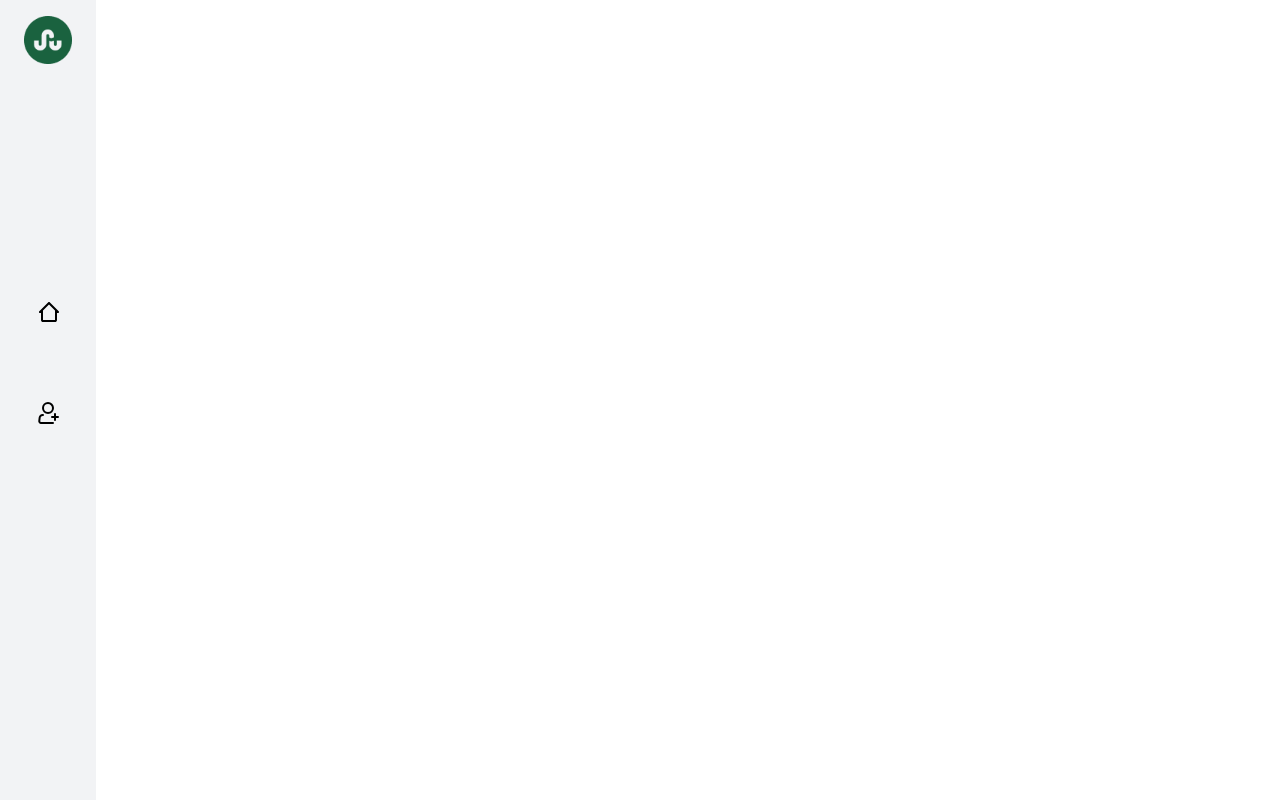
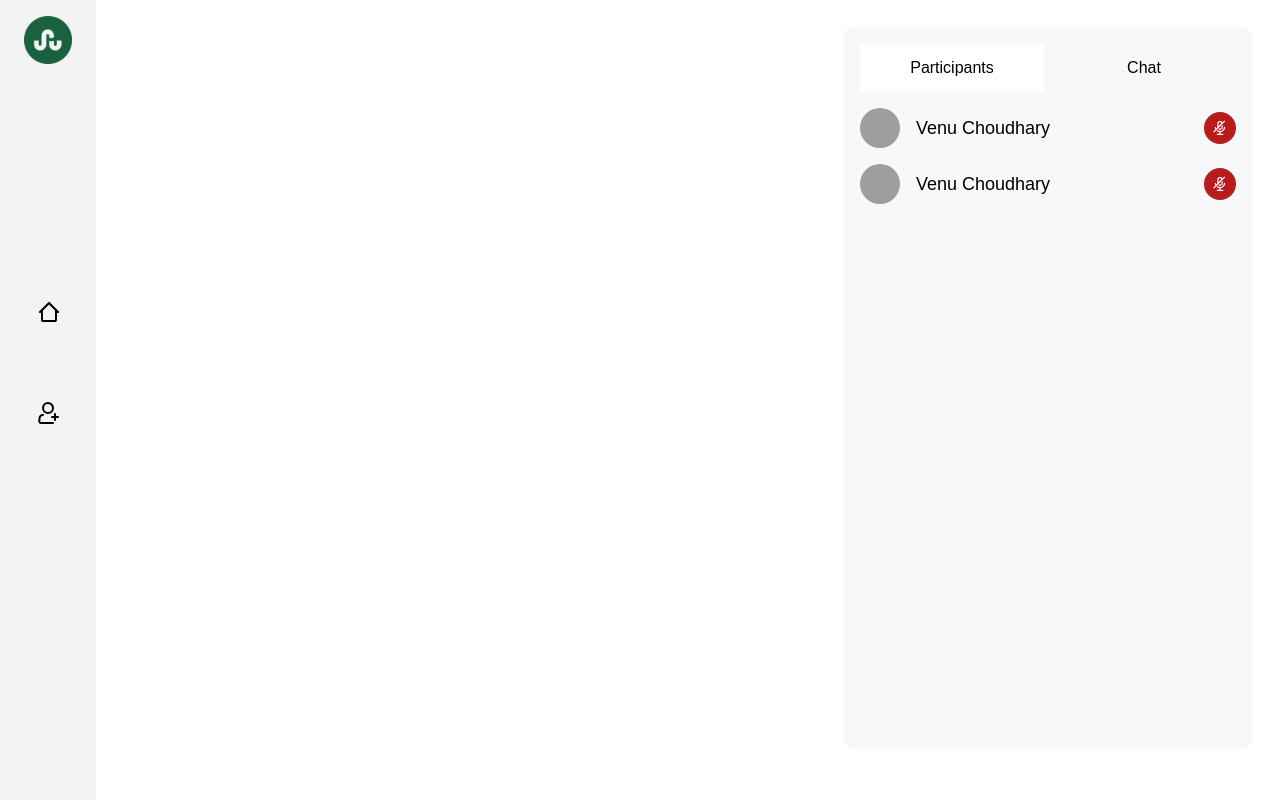
Before and after one commit to akk-kk/Raven, a React (Create React App) app in the folder client/: page /meet in a window 1280 px wide. Built offline with nearby package versions, Linux system fonts and the light colour scheme; grey boxes are pictures that could not be loaded.

Commit message:
[ADDED]Room UI update

```diff
--- a/client/src/_layout.js
+++ b/client/src/_layout.js
@@ -5,14 +5,13 @@ const GLOBAL_CONTEXT = React.createContext();
 
 
 export const Layout = ({ children }) => {
-  const [show, setShow] = React.useState(false);
-  const [content, setContent] = React.useState();
+
   const [user,setUser]=React.useState();
   return (
     <>
-      <GLOBAL_CONTEXT.Provider  value={{show,setShow,content,setContent,setUser,user}}>
-        <Modal content={content} setShow={setShow} show={show}/>
-        <div className="container font-poppins p-5">
+      <GLOBAL_CONTEXT.Provider  value={{setUser,user}}>
+
+        <div className=" font-poppins p-5">
           {children}
         </div>
       </GLOBAL_CONTEXT.Provider>
--- a/client/src/components/Navbar.js
+++ b/client/src/components/Navbar.js
@@ -1,13 +1,19 @@
-import React,{useContext} from 'react'
+import React,{useContext, useState} from 'react'
 import { GoogleLogin } from '@react-oauth/google';
 import GLOBAL_CONTEXT from '../_layout';
 import TextBox from '../components/TextBox';
 import { useForm } from '../utils';
+import Modal from './Modal';
 const Navbar = () => {
+    const [show, setShow] = React.useState(false);
+    const [content, setContent] = React.useState();
+    const {user,setUser} = useContext(GLOBAL_CONTEXT)
     const username=useForm("");
     const password=useForm("");
-    const {setContent, setShow ,user} = useContext(GLOBAL_CONTEXT)
-
+    const validate=(e)=>{
+        e.preventDefault();
+        console.log(username.val)
+    }
     const REGISTER = (<>
         <div className="flex items-center justify-center gap-4 flex-col">
             <GoogleLogin
@@ -27,11 +33,10 @@ const Navbar = () => {
             />
             <div className="text-lg">OR</div>
             <div className="flex w-full flex-col gap-2">
+            <TextBox placeholder={"username"} type="text" action={username.onChange} val={username.value}/>
 
-                <TextBox placeholder={"username"} action={username.onChange} />
-                <TextBox placeholder={"password"} action={password.onChange}/>
             </div>
-            <button className='text-white rounded bg-black text-lg  w-full h-12'>Sign Up</button>
+            <button onClick={validate} className='text-white rounded bg-black text-lg  w-full h-12'>Sign Up</button>
             <div className="text-sm"> Already have an account. <span className="cursor-pointer hover:underline" onClick={() => setContent(LOGIN)}>Log in</span>
             </div>
         </div>
@@ -58,7 +63,7 @@ const Navbar = () => {
                 <TextBox placeholder={"username"} />
                 <TextBox placeholder={"password"} />
             </div>
-            <button className='border-2 rounded bg-transparent border-black text-lg hover:bg-black hover:text-white  w-full h-12'>Log In</button>
+            <button onClick={validate} className='border-2 rounded bg-transparent border-black text-lg hover:bg-black hover:text-white  w-full h-12'>Log In</button>
             <div className="text-sm">Don't have an account? <span onClick={() => setContent(REGISTER)} className="cursor-pointer hover:underline">
                 Create one
             </span>
@@ -68,6 +73,7 @@ const Navbar = () => {
 
     return (
         <>
+         {show && <Modal content={content} setShow={setShow} show={show}/>}
             <div className="flex justify-between">
                 <div className="flex gap-2">
                     <img src='/assets/logo_icon.png' alt="icon" className='object-contain' />
--- a/client/src/components/TextBox.js
+++ b/client/src/components/TextBox.js
@@ -1,10 +1,11 @@
 import React from 'react'
 
-const TextBox = ({placeholder,action}) => {
+const TextBox = ({placeholder,action,type,val}) => {
+
   return (
     <>
     <div className="w-full">
-        <input onChange={action} className='w-full p-3 bg-gray-200/50 rounded-lg outline-none ' placeholder={placeholder} />
+        <input onChange={action} value={val}  type={type || "text"} className='w-full p-3 bg-gray-200/50 rounded-lg outline-none ' placeholder={placeholder} />
     </div>
     </>
   )
--- a/client/src/pages/index.js
+++ b/client/src/pages/index.js
@@ -50,8 +50,12 @@ useGoogleOneTapLogin({
         }
     }
 
+
     return (
         <>
+        <div className="container">
+
+
             <Navbar/>
             <section className='grid place-items-center grid-cols-12 min-h-[800px] gap-8'>
                 <div className="flex flex-col gap-12 col-span-5 ">
@@ -82,6 +86,7 @@ useGoogleOneTapLogin({
                 </div>
 
             </section>
+            </div>
         </>
     )
 }
--- a/client/src/pages/room.js
+++ b/client/src/pages/room.js
@@ -1,7 +1,9 @@
-import React, { useEffect } from 'react'
-import SiderBar from '../components/SiderBar'
+import React, { useEffect, useState } from "react";
+import SiderBar from "../components/SiderBar";
+import {Peer} from 'peerjs'
+const Room = () => {
+  const [activeTab, setActiveTab] = useState("Participants");
 
-const Room = () => {
 
 
 
@@ -9,19 +11,73 @@ const Room = () => {
 
   return (
     <>
-    <div className="flex gap-8">
+      <div className="flex gap-8">
+        <SiderBar />
+        <div className="grid grid-cols-6  w-screen p-2">
+          <div className="col-span-4">
+             <video />
 
-    <SiderBar/>
-     <div className="flex">
+          </div>
+          <div className="col-span-2 flex flex-col gap-4 bg-gray-200/30 rounded-lg h-[90vh] overflow-hidden p-4 ">
+            <div className="grid grid-cols-2  gap-2">
+              <div
+                onClick={() => setActiveTab("Participants")}
+                className={`${
+                  activeTab == "Participants" && "bg-white"
+                } p-3 cursor-pointer flex items-center justify-center rounded w-full h-12`}
+              >
+                Participants
+              </div>
+              <div
+                onClick={() => setActiveTab("Chat")}
+                className={`${
+                  activeTab == "Chat" && "bg-white"
+                } p-3 cursor-pointer flex items-center justify-center  rounded w-full h-12`}
+              >
+                Chat
+              </div>
+            </div>
+            <div className="flex flex-col gap-4">
+              <div className="flex justify-between cursor-pointer items-center gap-4">
+                <div className="flex items-center gap-4">
+                  <img
+                    src="https://source.unsplash.com/random"
+                    className="w-10 h-10 rounded-full inline-block"
+                  />
+                  <div className="text-lg">Venu Choudhary</div>
+                </div>
+                <div className="bg-red-700 flex items-center justify-center w-8 h-8 rounded-full">
 
-      <video width={720} />
+                <img
+                  src="/assets/muted.svg"
+                  alt=""
+                  className="inline-block w-4 h-4"
+                  />
+                  </div>
+              </div>
+              <div className="flex justify-between cursor-pointer items-center gap-4">
+                <div className="flex items-center gap-4">
+                  <img
+                    src="https://source.unsplash.com/random"
+                    className="w-10 h-10 rounded-full  inline-block"
+                  />
+                  <div className="text-lg">Venu Choudhary</div>
+                </div>
+                <div className="bg-red-700 flex items-center justify-center w-8 h-8 rounded-full">
 
-     </div>
+                <img
+                  src="/assets/muted.svg"
+                  alt=""
+                  className="inline-block w-4 h-4"
+                  />
+                  </div>
+              </div>
+            </div>
+          </div>
+        </div>
+      </div>
+    </>
+  );
+};
 
-    </div>
-
-    </>
-  )
-}
-
-export default Room
+export default Room;
--- a/client/src/pages/waiting.js
+++ b/client/src/pages/waiting.js
@@ -49,7 +49,7 @@ const WaitingScreen = () => {
             className="w-[600px]  rounded-xl"
             height="00"
             ref={userMediaRef}
-
+            muted
             />
             <div className="gap-4 flex -mt-10 items-center justify-center">
 
--- a/client/src/utils/index.js
+++ b/client/src/utils/index.js
@@ -2,12 +2,12 @@ import React from 'react'
 
 
 export const useForm=(initial)=>{
-    const [value,setValue]=React.useState(initial || "");
+    const [value,setValue]=React.useState(initial);
     const handleChange=(e)=>{
         setValue(e.target.value)
     }
     return {
+        onChange:handleChange,
         value,
-        onChange:handleChange
     }
 }
```
